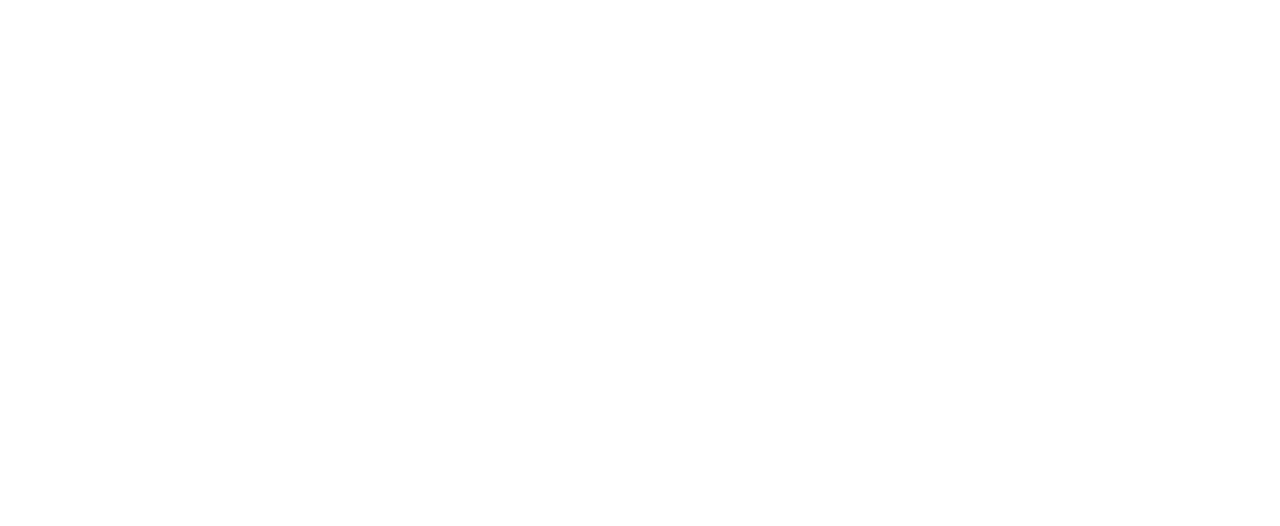
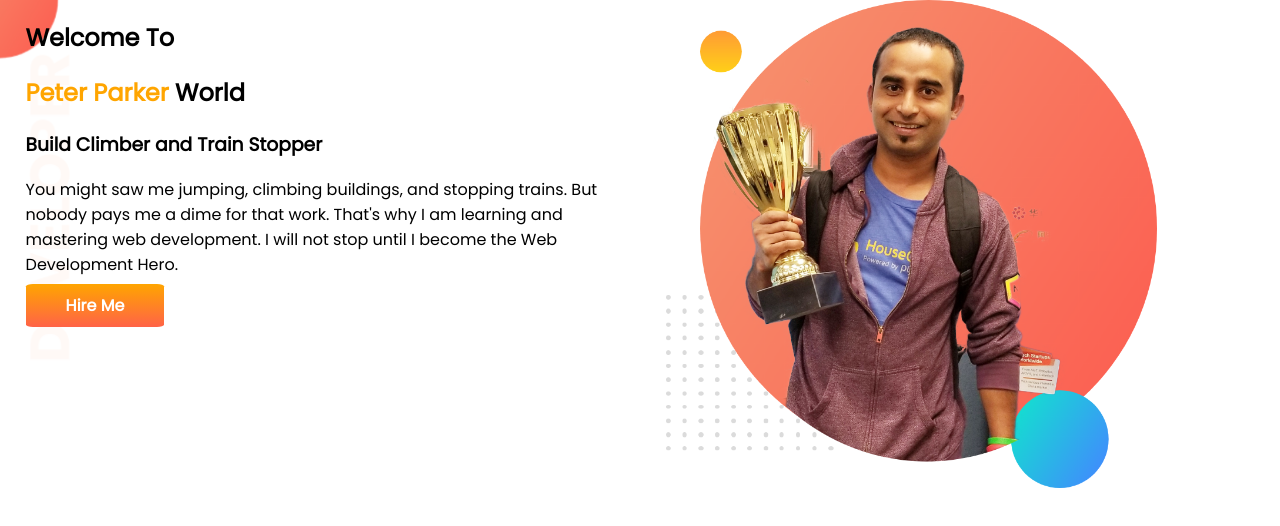
Before and after one commit to mehedisf/developer-portfolio, a plain HTML site: page index.html in a window 1280 px wide. Drawn offline with Linux system fonts and the light colour scheme.

Commit message:
1st image done

```diff
--- a/index.html
+++ b/index.html
@@ -1,13 +1,40 @@
 <!DOCTYPE html>
 <html lang="en">
+
 <head>
     <meta charset="UTF-8">
     <meta http-equiv="X-UA-Compatible" content="IE=edge">
     <meta name="viewport" content="width=device-width, initial-scale=1.0">
     <title>mehedi portfolio</title>
+
+    <link rel="preconnect" href="https://fonts.googleapis.com">
+    <link rel="preconnect" href="https://fonts.gstatic.com" crossorigin>
+    <link href="https://fonts.googleapis.com/css2?family=Poppins&display=swap" rel="stylesheet">
     <link rel="stylesheet" href="style.css">
+
+
 </head>
+
 <body>
+    <section class="top-banner">
+        <div class="half-width">
+            <h1>Welcome To</h1>
+            <h1> <span class="only-one">Peter Parker</span> World</h1>
+            <h3>Build Climber and Train Stopper
+            </h3>
+            <p>You might saw me jumping, climbing buildings, and stopping trains. But nobody pays me a dime for that
+                work.
+                That's why I am learning and mastering web development. I will not stop until I become the Web
+                Development
+                Hero.</p>
+            <a class="link-button" target="blank" href="https://www.linkedin.com/company/programminghero/">Hire Me</a>
+        </div>
+        <div class="half-width">
+            <img src="images/jhankar.png" alt="">
+        </div>
+
+    </section>
 
 </body>
+
 </html>
--- a/style.css
+++ b/style.css
@@ -0,0 +1,29 @@
+body{
+    font-family: 'Poppins', sans-serif;
+    margin: 0;
+}
+.only-one{
+    color: orange;
+}
+section{
+    display: flex;
+}
+.half-width{
+    width: 50%;
+    padding-left:2% ;
+}
+.half-width img{
+    width: 80%;
+}
+.link-button{
+    text-decoration:none ;
+    background-image:linear-gradient(orange,tomato);
+    padding:10px 40px;
+    border-radius: 5%;
+    font-weight: 700;
+    color: white;
+}
+.top-banner{
+    background-image: url(images/top-banner.png);
+    background-repeat: no-repeat;
+}
```
Also changed, not shown: images/dream-bg.png (added), images/exp-bg.png (added), images/jhankar.png (added), images/jhankar2.png (added), images/my-bg.jpg (added), images/my-bg.png (added), images/my-bg2.png (added), images/top-banner.png (added), 7 other files.
